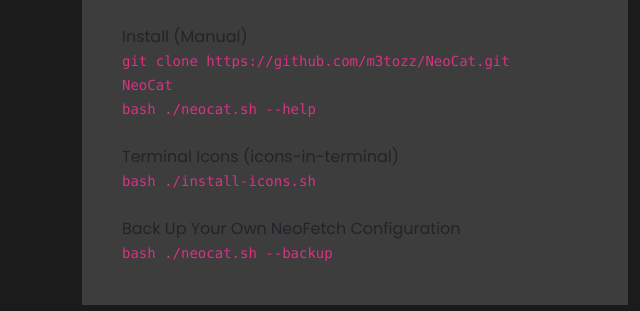
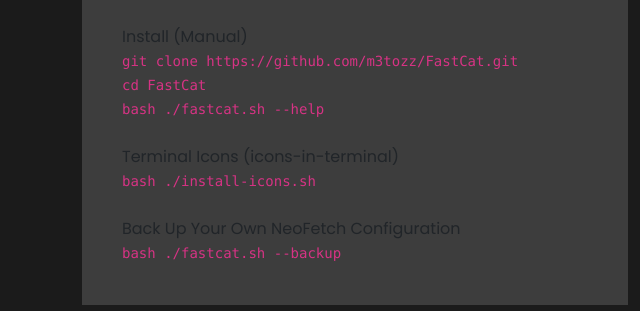
Before and after one commit to m3tozz/FastCat, a plain HTML site: page index.html in a window 1280 px wide. Shown: the part 1185-1496 px from the top of the page, 0-640 px from the left. Drawn offline with nearby package versions, Linux system fonts and the light colour scheme.

Commit message:
Update index.html

```diff
--- a/index.html
+++ b/index.html
@@ -116,15 +116,15 @@ https://templatemo.com/tm-569-edu-meeting
                 <code>git clone --depth 1 https://github.com/m3tozz/NeoCat.git && cd NeoCat && bash ./neocat.sh --shell</code>
 <br><br/>
 Install (Manual)<br>
-<code>git clone https://github.com/m3tozz/NeoCat.git</code><br>
-<code>NeoCat<br></code>
-<code>bash ./neocat.sh --help</code>
+<code>git clone https://github.com/m3tozz/FastCat.git</code><br>
+<code>cd FastCat<br></code>
+<code>bash ./fastcat.sh --help</code>
 <br><br/>
 Terminal Icons (icons-in-terminal) <br>
 <code>bash ./install-icons.sh</code>
 <br><br/>
 Back Up Your Own NeoFetch Configuration<br>
-<code>bash ./neocat.sh --backup</code>
+<code>bash ./fastcat.sh --backup</code>
               </div>
               </div>
             </div>
```
